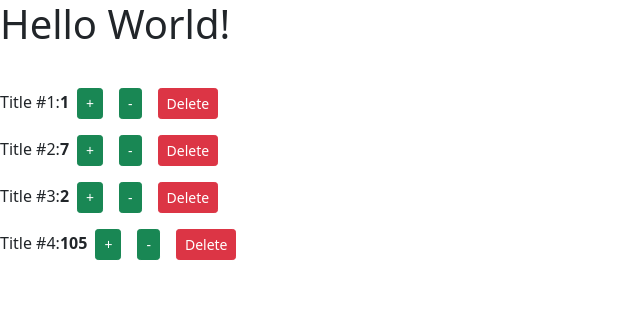
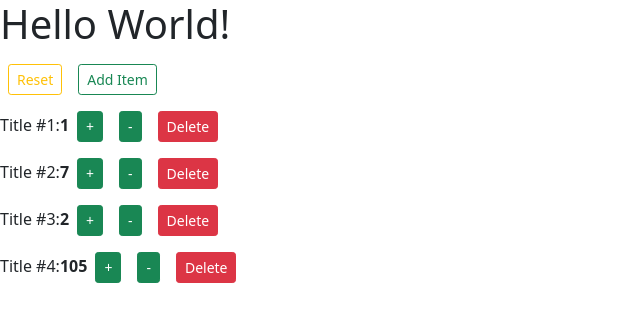
Before and after one commit to mike742/react-first-demo, a React (Create React App) app: page / in a window 1280 px wide. Shown: the top 322 px of the page, without its empty margins (0-640 px from the left). Built offline with nearby package versions, Linux system fonts and the light colour scheme.

Commit message:
added addItem

```diff
--- a/src/components/counter.jsx
+++ b/src/components/counter.jsx
@@ -20,10 +20,16 @@ class Counter extends Component {
         <button
           onClick={() => this.props.onDecrement(this.props.counter)}
           className="btn btn-success btn-sm m-2"
+          disabled={this.props.counter.value === 0 ? true : false}
         >
           -
         </button>
-        <button className="btn btn-danger btn-sm m-2">Delete</button>
+        <button
+          className="btn btn-danger btn-sm m-2"
+          onClick={() => this.props.onDelete(this.props.counter.id)}
+        >
+          Delete
+        </button>
       </React.Fragment>
     );
   }
--- a/src/components/counters.jsx
+++ b/src/components/counters.jsx
@@ -23,18 +23,52 @@ class Counters extends Component {
     const counters = [...this.state.counters];
     const index = counters.indexOf(c);
     counters[index] = { ...c };
-    counters[index].value--;
+    if (counters[index].value > 0) counters[index].value--;
     this.setState({ counters });
   };
+
+  handleDelete = (id) => {
+    const counters = this.state.counters.filter((c) => c.id !== id);
+    this.setState({ counters });
+  };
+
+  handleReset = () => {
+    const counters = this.state.counters.map((c) => {
+      c.value = 0;
+      return c;
+    });
+    this.setState({ counters });
+  };
+
+  handleAdd = () => {
+    const counters = [...this.state.counters];
+    const newId = counters[counters.length - 1].id + 1;
+    counters.push({ id: newId, value: 0 });
+    this.setState({ counters });
+  };
+
   render() {
     return (
       <React.Fragment>
+        <button
+          className="btn btn-outline-warning btn-sm m-2"
+          onClick={this.handleReset}
+        >
+          Reset
+        </button>
+        <button
+          className="btn btn-outline-success btn-sm m-2"
+          onClick={this.handleAdd}
+        >
+          Add Item
+        </button>
         {this.state.counters.map((c) => (
           <Counter
             key={c.id}
             counter={c}
             onIncrement={this.handleIncrement}
             onDecrement={this.handleDecrement}
+            onDelete={this.handleDelete}
           ></Counter>
         ))}
       </React.Fragment>
```
